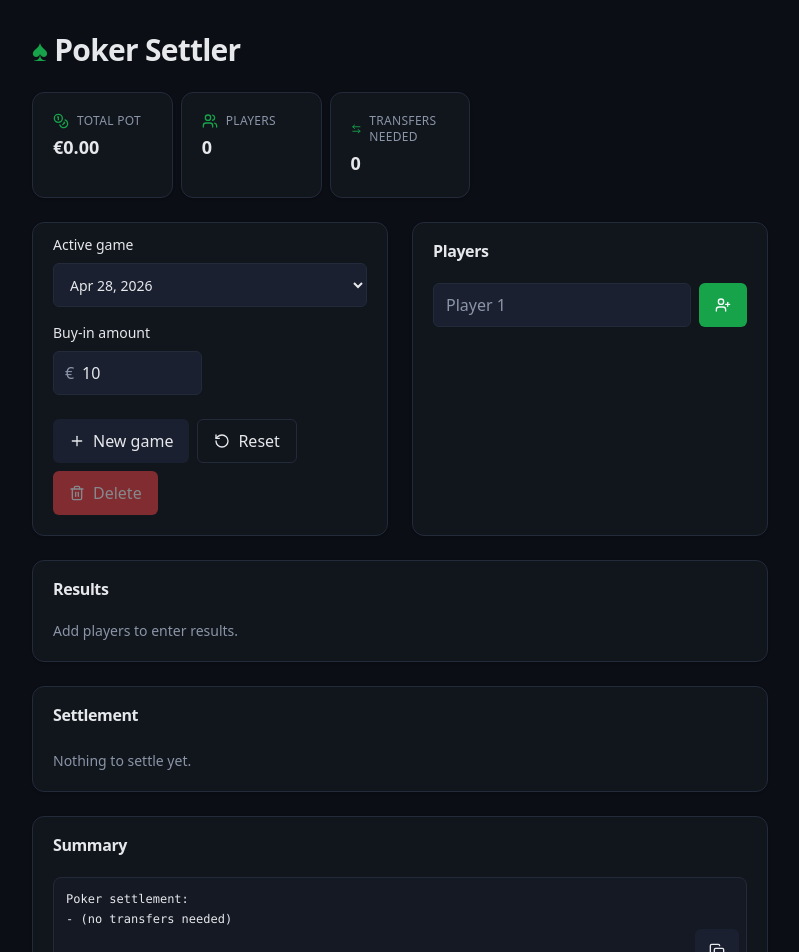
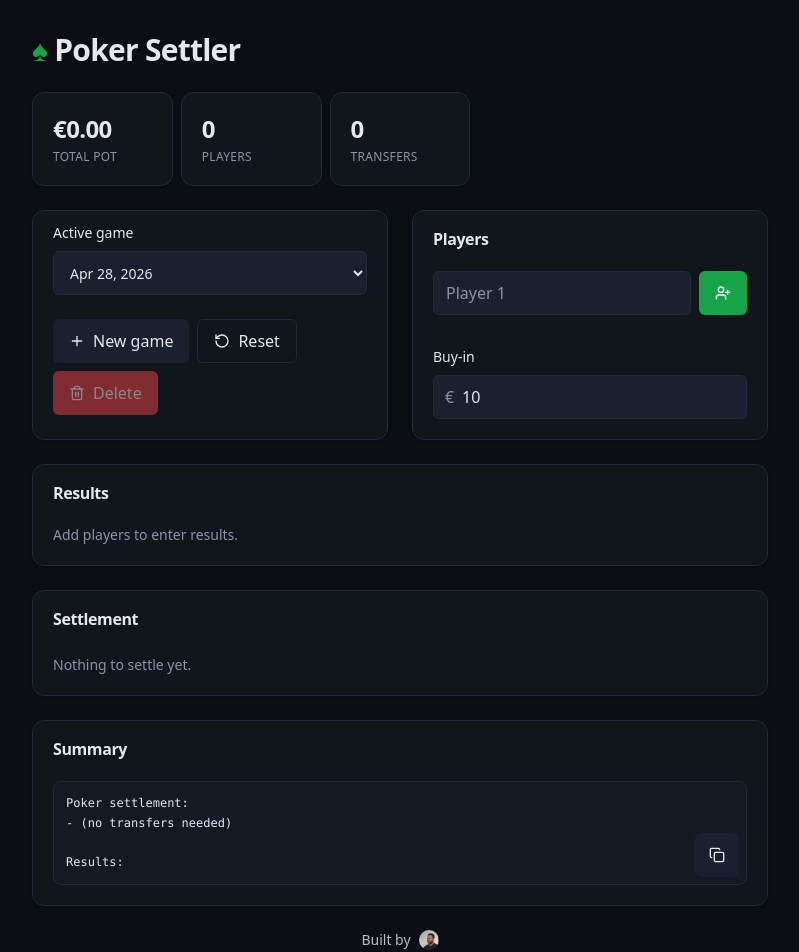
Before and after one commit to benjamindotdev/pokersettle, a React (Vite) app: page / in a window 1280 px wide. Shown: the top 952 px of the page, without its empty margins (240-1039 px from the left). Built offline with nearby package versions, Linux system fonts and the light colour scheme.

Commit message:
Move buy-in input from GameSettings to PlayerForm

```diff
--- a/src/App.tsx
+++ b/src/App.tsx
@@ -135,8 +135,6 @@ export default function App() {
           <GameSettingsPanel
             games={games}
             activeGameId={activeGame?.id ?? ""}
-            settings={settings}
-            onChangeBuyIn={handleChangeBuyIn}
             onSelectGame={handleSelectGame}
             onNewGame={handleNewGame}
             onResetGame={handleResetGame}
@@ -144,9 +142,11 @@ export default function App() {
           />
           <PlayerForm
             players={players}
+            buyInAmount={settings.buyInAmount}
             onAdd={handleAddPlayer}
             onRemove={handleRemovePlayer}
             onRename={handleRenamePlayer}
+            onChangeBuyIn={handleChangeBuyIn}
           />
         </div>
 
@@ -170,9 +170,21 @@ export default function App() {
           nets={nets}
           unbalanced={!balance.isBalanced}
         />
-
-        <footer className="text-center text-xs text-muted-foreground py-4">
-          Local-only. Data is stored in your browser.
+        <footer className="flex flex-row gap-2 items-center justify-center">
+            <span className="text-sm text-inherit opacity-80">Built by</span>
+                <a
+                    href="https://benjamin.dev"
+                    target="_blank"
+                    rel="noopener noreferrer"
+                    className="transition-opacity hover:opacity-100"
+                    aria-label="Built by benjamin.dev"
+                >
+                    <img
+                        src="/benjamin.jpeg"
+                        alt="benjamin.dev"
+                        className="h-5 w-5 rounded-full object-cover"
+                    />
+                </a>
         </footer>
       </div>
     </div>
--- a/src/components/GameSettings.tsx
+++ b/src/components/GameSettings.tsx
@@ -1,15 +1,12 @@
 import { Card, CardContent } from "@/components/ui/card";
-import { Input } from "@/components/ui/input";
 import { Button } from "@/components/ui/button";
 import { Label } from "@/components/ui/label";
 import { Plus, RotateCcw, Trash2 } from "lucide-react";
-import type { Game, GameSettings } from "@/types/poker";
+import type { Game } from "@/types/poker";
 
 interface Props {
   games: Game[];
   activeGameId: string;
-  settings: GameSettings;
-  onChangeBuyIn: (amount: number) => void;
   onSelectGame: (id: string) => void;
   onNewGame: () => void;
   onResetGame: () => void;
@@ -28,8 +25,6 @@ function formatGameDate(ts: number): string {
 export function GameSettingsPanel({
   games,
   activeGameId,
-  settings,
-  onChangeBuyIn,
   onSelectGame,
   onNewGame,
   onResetGame,
@@ -66,29 +61,6 @@ export function GameSettingsPanel({
             ))}
           </select>
         </div>
-        <div className="grid gap-2">
-          <Label htmlFor="buy-in">Buy-in amount</Label>
-          <div className="relative">
-            <span className="pointer-events-none absolute left-3 top-1/2 -translate-y-1/2 text-muted-foreground">
-              €
-            </span>
-            <Input
-              id="buy-in"
-              type="number"
-              inputMode="decimal"
-              min={0}
-              step="0.01"
-              className="pl-7"
-              placeholder="0"
-              value={!Number.isFinite(settings.buyInAmount) || settings.buyInAmount === 0 ? "" : settings.buyInAmount}
-              onFocus={(e) => e.currentTarget.select()}
-              onChange={(e) => {
-                const v = parseFloat(e.target.value);
-                onChangeBuyIn(Number.isFinite(v) ? v : 0);
-              }}
-            />
-          </div>
-        </div>
         <div className="sm:col-span-2 flex flex-wrap gap-2 pt-2">
           <Button variant="secondary" onClick={onNewGame} aria-label="New game" title="New game">
             <Plus className="size-4" />
--- a/src/components/PlayerForm.tsx
+++ b/src/components/PlayerForm.tsx
@@ -2,17 +2,27 @@ import { useState } from "react";
 import { Card, CardContent, CardHeader, CardTitle } from "@/components/ui/card";
 import { Input } from "@/components/ui/input";
 import { Button } from "@/components/ui/button";
+import { Label } from "@/components/ui/label";
 import { Trash2, UserPlus } from "lucide-react";
 import type { Player } from "@/types/poker";
 
 interface Props {
   players: Player[];
+  buyInAmount: number;
   onAdd: (name: string) => void;
   onRemove: (id: string) => void;
   onRename: (id: string, name: string) => void;
+  onChangeBuyIn: (amount: number) => void;
 }
 
-export function PlayerForm({ players, onAdd, onRemove, onRename }: Props) {
+export function PlayerForm({
+  players,
+  buyInAmount,
+  onAdd,
+  onRemove,
+  onRename,
+  onChangeBuyIn,
+}: Props) {
   const [name, setName] = useState("");
 
   const handleAdd = () => {
@@ -62,6 +72,30 @@ export function PlayerForm({ players, onAdd, onRemove, onRename }: Props) {
               </li>
             ))}
           </ul>
+
+        <div className="grid gap-2">
+          <Label htmlFor="buy-in">Buy-in</Label>
+          <div className="relative">
+            <span className="pointer-events-none absolute left-3 top-1/2 -translate-y-1/2 text-muted-foreground">
+              €
+            </span>
+            <Input
+              id="buy-in"
+              type="number"
+              inputMode="decimal"
+              min={0}
+              step="0.01"
+              className="pl-7"
+              placeholder="0"
+              value={!Number.isFinite(buyInAmount) || buyInAmount === 0 ? "" : buyInAmount}
+              onFocus={(e) => e.currentTarget.select()}
+              onChange={(e) => {
+                const v = parseFloat(e.target.value);
+                onChangeBuyIn(Number.isFinite(v) ? v : 0);
+              }}
+            />
+          </div>
+        </div>
       </CardContent>
     </Card>
   );
--- a/src/components/SummaryCards.tsx
+++ b/src/components/SummaryCards.tsx
@@ -20,7 +20,7 @@ export function SummaryCards({ summary }: Props) {
       icon: <Users className="size-4 text-primary" />,
     },
     {
-      label: "Transfers needed",
+      label: "Transfers",
       value: String(summary.transferCount),
       icon: <ArrowLeftRight className="size-4 text-primary" />,
     }
@@ -31,14 +31,15 @@ export function SummaryCards({ summary }: Props) {
       {items.map((it) => (
         <Card key={it.label}>
           <CardHeader className="pb-1">
-            <CardTitle className="flex items-center gap-2 text-xs font-medium text-muted-foreground uppercase tracking-wide">
-              {it.icon}
-              {it.label}
+            <CardTitle title={it.value} className="text-2xl font-semibold truncate">
+                {it.value}
+
+
             </CardTitle>
           </CardHeader>
           <CardContent className="pt-0">
-            <p className="text-lg font-semibold truncate" title={it.value}>
-              {it.value}
+            <p className="flex items-center gap-2 text-xs font-medium text-muted-foreground uppercase tracking-wide" >
+              {it.label}
             </p>
           </CardContent>
         </Card>
```
Also changed, not shown: public/benjamin.jpeg (added).
